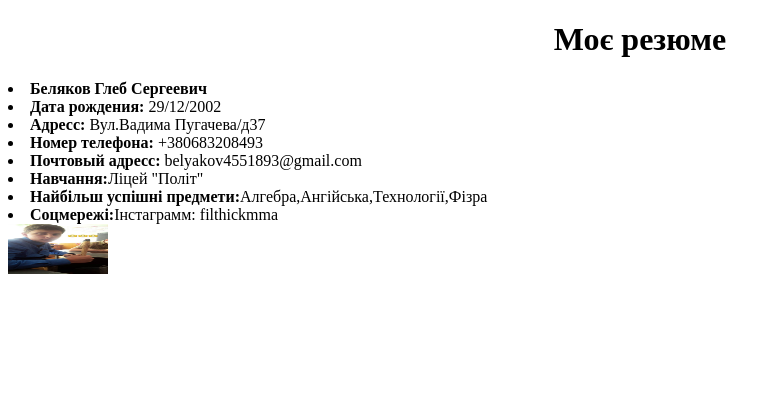
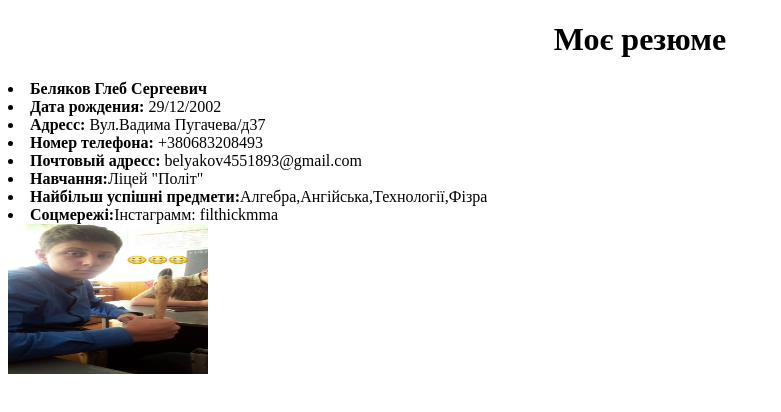
Before and after one commit to belyakovglebfilth/belyakovglebfilth.github.io, a plain HTML site: page resume.html in a window 1280 px wide. Shown: the whole page, without its empty margins (0-781 px from the left). Drawn offline with Linux system fonts and the light colour scheme.

Commit message:
Update resume.html

```diff
--- a/resume.html
+++ b/resume.html
@@ -14,7 +14,7 @@
 <li><b>Навчання:</b>Ліцей "Політ"</li>
 <li><b>Найбільш успішні предмети:</b>Алгебра,Ангійська,Технології,Фізра</li>
 <li><b>Соцмережі:</b>Інстаграмм: filthickmma</li>
-<img src="res.jpg" alt="embleme" width="100" height="50">
+<img src="res.jpg" alt="embleme" width="200" height="150">
 
 </body>
 </html>
```
